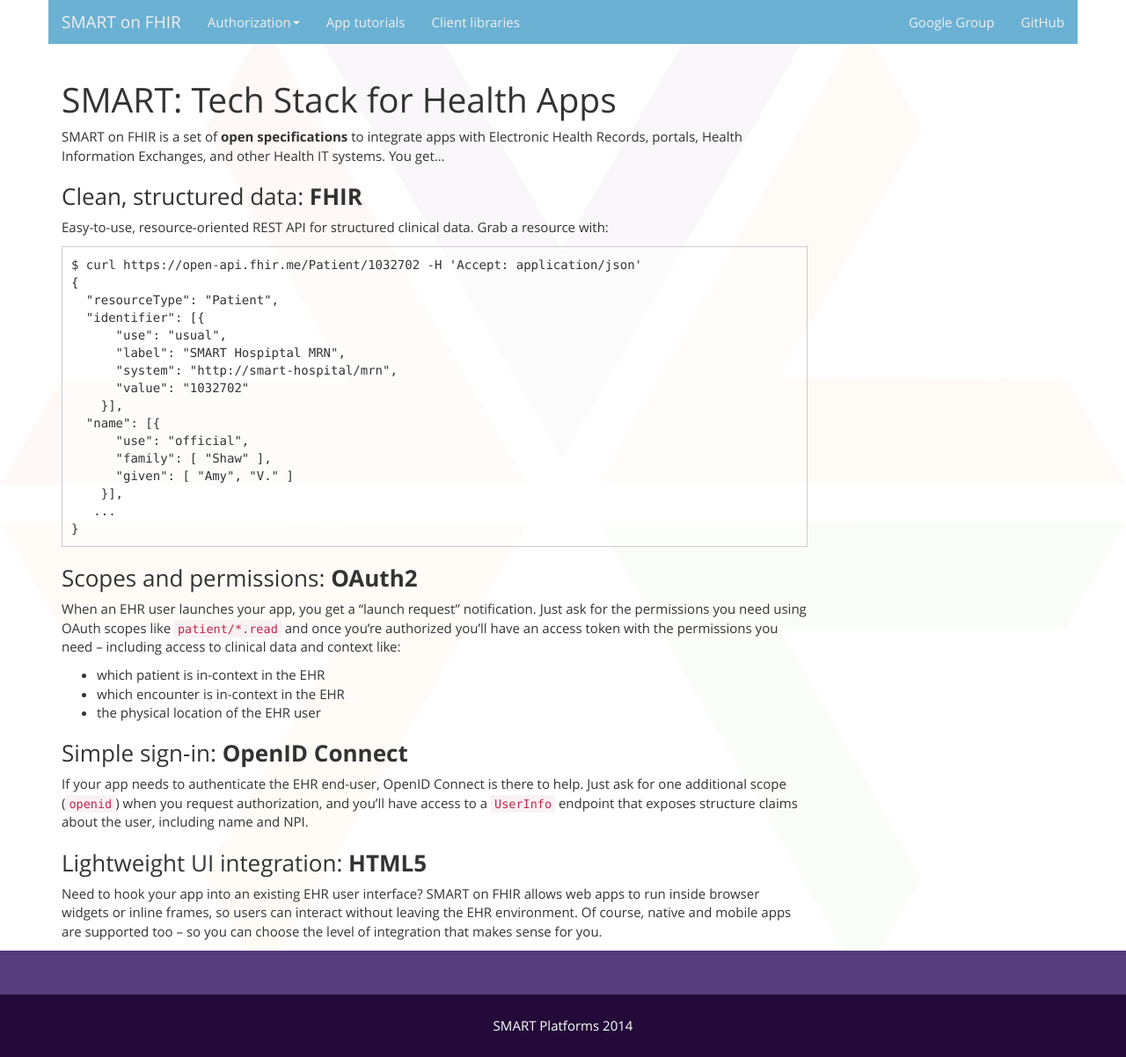
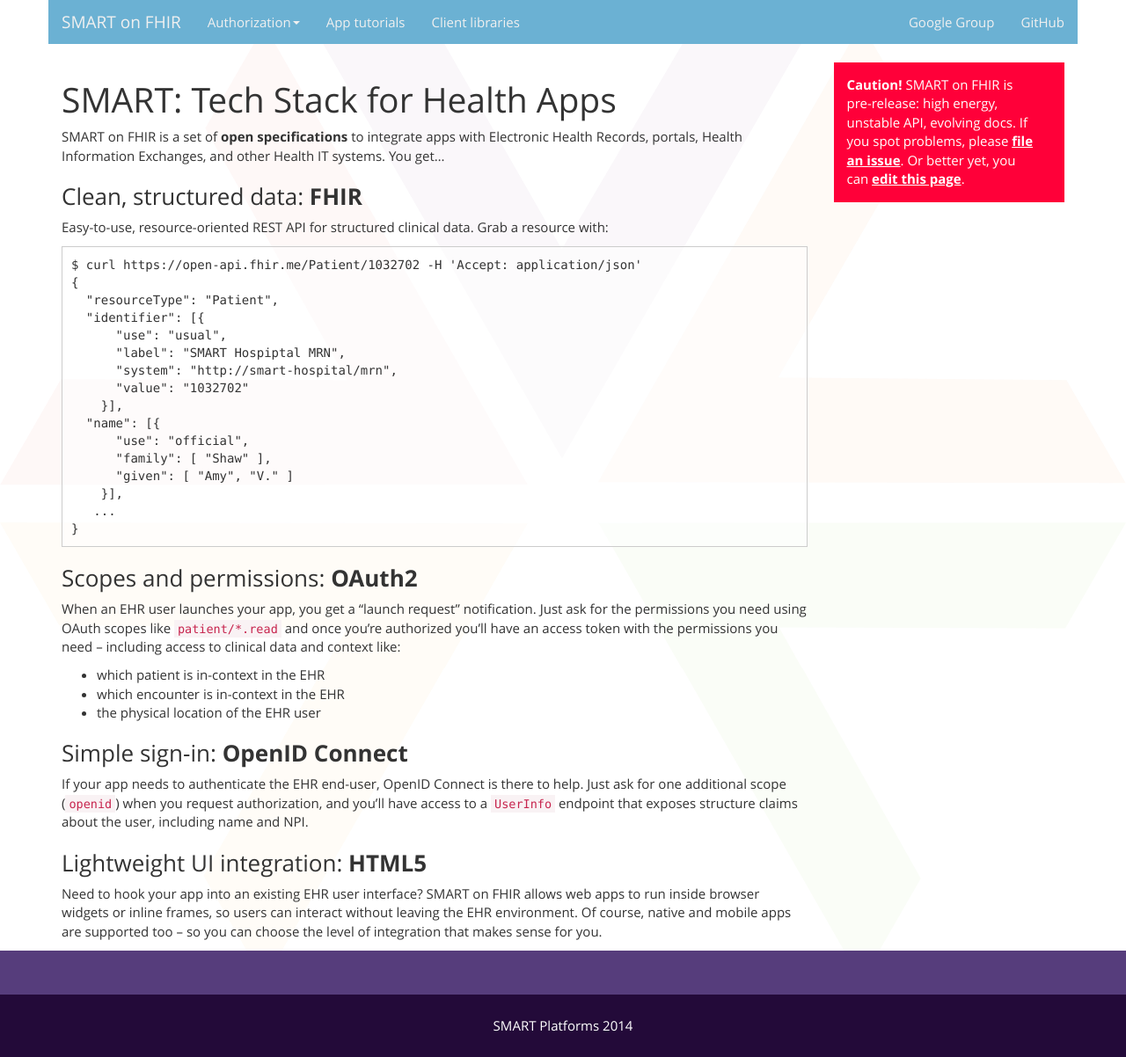
Before and after one commit to smart-on-fhir/smart-on-fhir.github.io, a Jekyll site: the page built from index.md, in a window 1280 px wide. Shown: the whole page at 88% size. Built offline with Jekyll 4.4.1, drawn with Linux system fonts in a browser that asks for light colours; Markdown is read by kramdown in place of the engine named in the settings.

Commit message:
Added pre-release warning + edit button

```diff
--- a/_layouts/main.html
+++ b/_layouts/main.html
@@ -78,6 +78,23 @@
         <div class="col-md-9 page-content" role="main">
           {{ content }}
         </div>
+
+
+        <div class="col-md-3 page-content" role="main">
+          <div class="alert alert-danger alert-dismissable">
+           <strong>Caution!</strong> SMART on FHIR is pre-release:  high energy,
+           unstable API, evolving docs.  If you spot problems,
+           please <a class="alert-link"
+             href="https://github.com/smart-on-fhir/smart-on-fhir.github.io/issues">file
+             an issue</a>.
+
+           Or better yet, you can <a class="alert-link edit-in-github"
+             href="https://github.com/smart-on-fhir/smart-on-fhir.github.io/issues">edit
+             this page</a>.
+
+          </div>
+        </div>
+
       </div>
     </div>
     <script src="{{site.baseurl}}assets/js/jquery-2.1.0.js"></script>
--- a/assets/js/site.js
+++ b/assets/js/site.js
@@ -9,3 +9,15 @@
 $("table").each(function(i, d){
   $(d).addClass("table");
 });
+
+$(".edit-in-github").each(function(i,d){
+  var rel = window.location.pathname;
+  if (rel.match(/\/$/)){
+    rel += "index.md";
+  }
+  if (rel.match(/.html$/)){
+    rel = rel.substring(0,rel.length-4);
+    rel += "md";
+  }
+  $(d).attr("href", "https://github.com/smart-on-fhir/smart-on-fhir.github.io/edit/master" + rel);
+});
```
